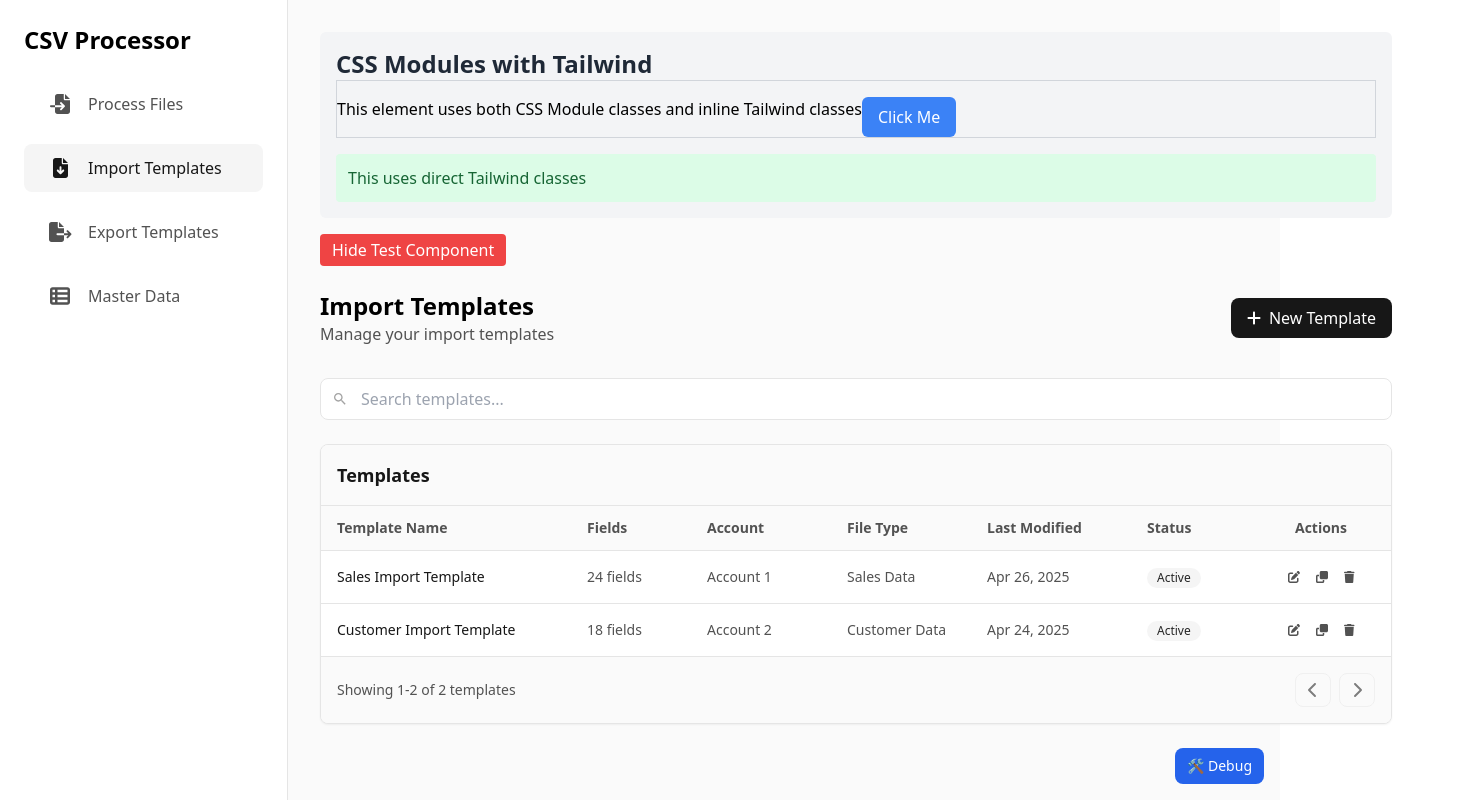
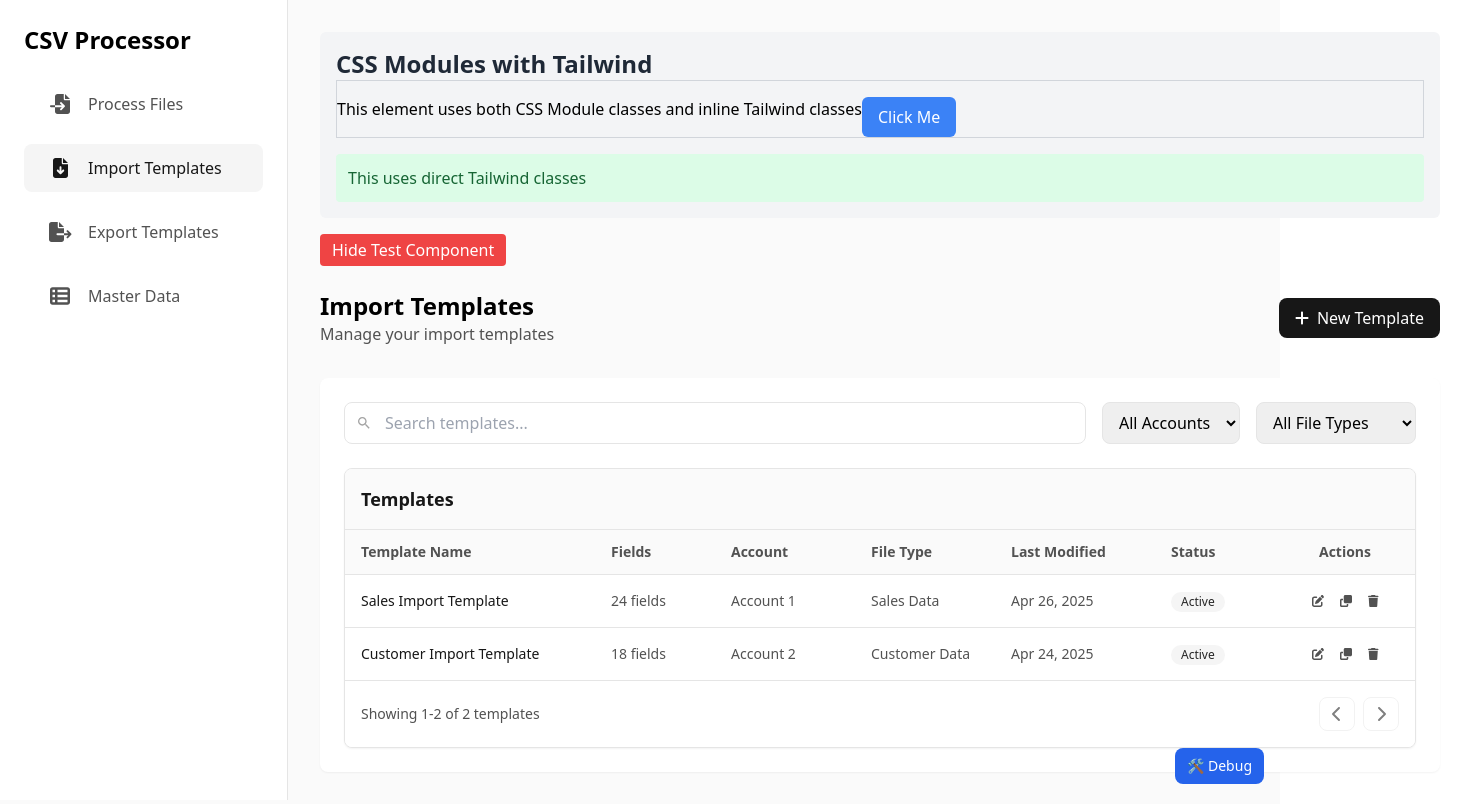
Before and after one commit to icebruce/BankBridge, a React (Vite) app: page / in a window 1280 px wide. Both pictures are taken after a click on the button "Import Templates". Shown: the whole page, 1472 px wide, since content can reach past the window. Built offline with nearby package versions, Linux system fonts and the light colour scheme.

Commit message:
Updated import page styling

```diff
--- a/src/components/ImportTemplates/ImportTemplatesPage.tsx
+++ b/src/components/ImportTemplates/ImportTemplatesPage.tsx
@@ -261,6 +261,7 @@ const ImportTemplatesPage: FC = () => {
             </div>
           </div>
 
+          <div className="bg-white rounded-lg shadow-sm p-6 space-y-6">
             <SearchAndFilters
               searchTerm={searchTerm}
               onSearchChange={setSearchTerm}
@@ -278,6 +279,7 @@ const ImportTemplatesPage: FC = () => {
               onDelete={handleDeleteTemplate}
             />
           </div>
+        </div>
       )}
     </div>
   );
--- a/src/components/ImportTemplates/SearchAndFilters.tsx
+++ b/src/components/ImportTemplates/SearchAndFilters.tsx
@@ -22,14 +22,14 @@ const SearchAndFilters: FC<SearchAndFiltersProps> = ({
   const fileTypes = ['All File Types', 'Sales Data', 'Customer Data'];
 
   return (
-    <div className="mb-6">
-      <div className="relative">
+    <div className="flex gap-4 items-center">
+      <div className="relative flex-1">
         <input
           type="text"
           placeholder="Search templates..."
           value={searchTerm}
           onChange={(e) => onSearchChange(e.target.value)}
-          className="w-full px-4 py-2 pl-10 border border-neutral-200 rounded-lg"
+          className="w-full px-4 py-2 pl-10 border border-neutral-200 rounded-lg electronInput focus:ring-2 focus:ring-primary-500 focus:border-primary-500 transition-colors"
         />
         <svg
           className="absolute left-3 top-1/2 transform -translate-y-1/2 text-neutral-400"
@@ -45,6 +45,26 @@ const SearchAndFilters: FC<SearchAndFiltersProps> = ({
           />
         </svg>
       </div>
+
+      <select
+        value={selectedAccount}
+        onChange={(e) => onAccountChange(e.target.value)}
+        className="px-3 py-2 border border-neutral-200 rounded-lg electronInput focus:ring-2 focus:ring-primary-500 focus:border-primary-500 transition-colors min-w-[140px]"
+      >
+        {accounts.map(account => (
+          <option key={account} value={account}>{account}</option>
+        ))}
+      </select>
+
+      <select
+        value={selectedFileType}
+        onChange={(e) => onFileTypeChange(e.target.value)}
+        className="px-3 py-2 border border-neutral-200 rounded-lg electronInput focus:ring-2 focus:ring-primary-500 focus:border-primary-500 transition-colors min-w-[140px]"
+      >
+        {fileTypes.map(fileType => (
+          <option key={fileType} value={fileType}>{fileType}</option>
+        ))}
+      </select>
     </div>
   );
 };
--- a/src/components/common/DataTable.tsx
+++ b/src/components/common/DataTable.tsx
@@ -123,8 +123,8 @@ const DataTable = <T extends Record<string, any>>({
   const emptyTextClasses = darkMode ? "text-neutral-400" : "text-neutral-500";
   const headerTextClasses = darkMode ? "text-neutral-300" : "text-neutral-600";
   const footerClasses = darkMode
-    ? "p-4 border-t border-neutral-600 bg-neutral-700"
-    : "p-4 border-t border-neutral-200 bg-neutral-50";
+    ? "p-4 border-t border-neutral-600 bg-neutral-800"
+    : "p-4 border-t border-neutral-200 bg-white";
 
   if (loading) {
     return (
```
Lines whose indentation alone changed are shown as unchanged.
